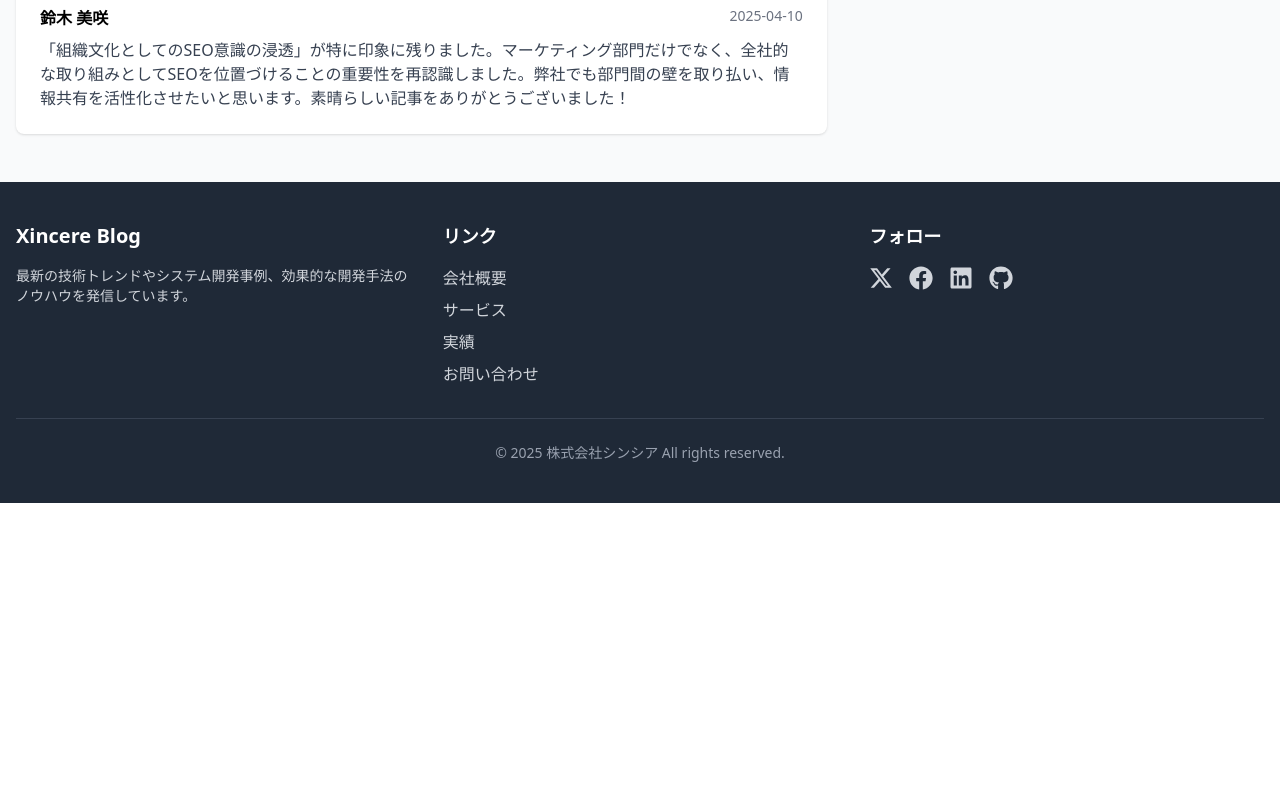
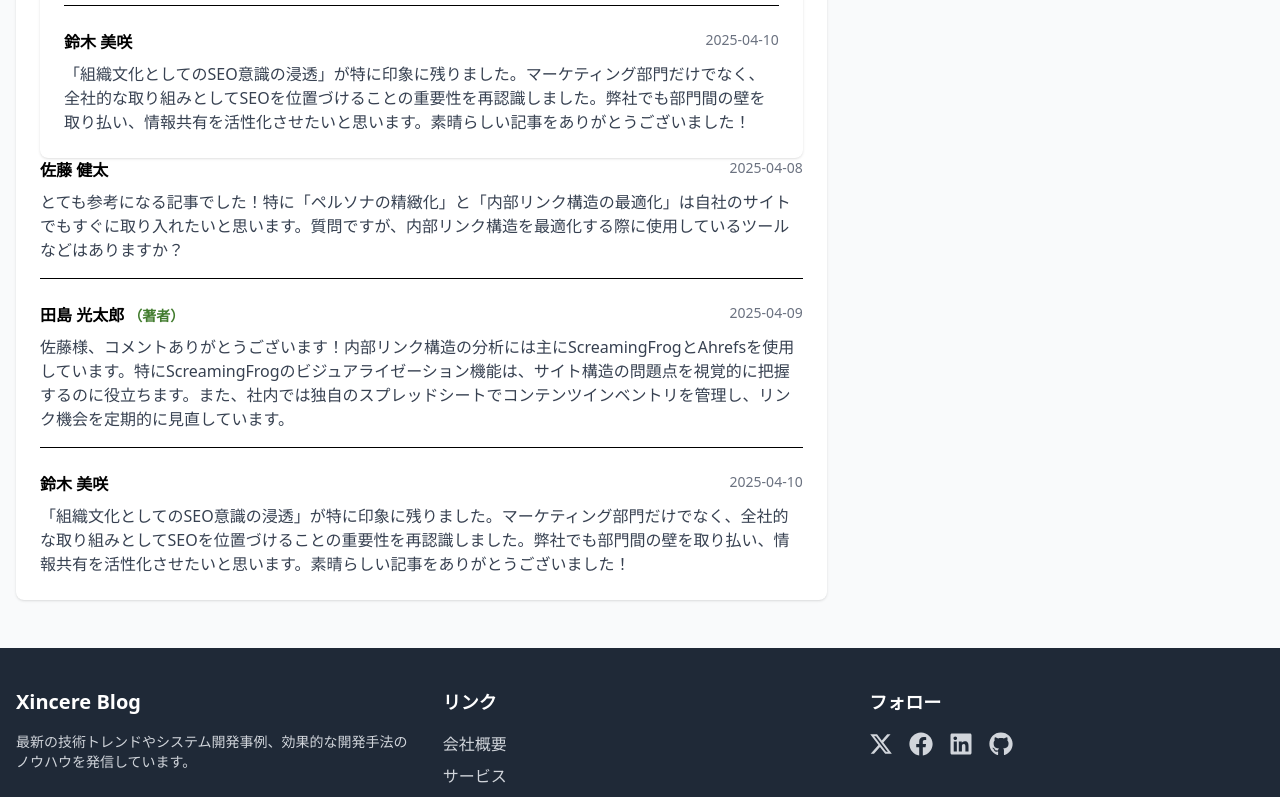
Before and after one commit to xincere-inc/xincere-blog, a Next.js app: page /articles/1 in a window 1280 px wide. Shown: the part 5707-6504 px from the top of the page. Before the commit the page ends 6210 px from the top, so only its background shows below. Built offline with nearby package versions, Linux system fonts and the light colour scheme; no server answers.

Commit message:
feat: comment submission api added with form

```diff
--- a/src/app/(public)/articles/[id]/page.tsx
+++ b/src/app/(public)/articles/[id]/page.tsx
@@ -261,8 +261,44 @@ const ArticleDetailPage = () => {
             ))}
           </div>
         </div>
+        {/*          コメントセクション */}
+        <div className="bg-white rounded-lg shadow-sm p-6">
+          <ArticleComments />
 
-        <ArticleComments />
+          {/* 既存コメント */}
+          <div className="space-y-6">
+            <div className="border-b pb-4">
+              <div className="flex justify-between mb-2">
+                <div className="font-bold">佐藤 健太</div>
+                <div className="text-sm text-gray-500">2025-04-08</div>
+              </div>
+              <p className="text-gray-700">
+                とても参考になる記事でした！特に「ペルソナの精緻化」と「内部リンク構造の最適化」は自社のサイトでもすぐに取り入れたいと思います。質問ですが、内部リンク構造を最適化する際に使用しているツールなどはありますか？
+              </p>
+            </div>
+            <div className="border-b pb-4">
+              <div className="flex justify-between mb-2">
+                <div className="font-bold">
+                  田島 光太郎{' '}
+                  <span className="text-primary text-sm">（著者）</span>
+                </div>
+                <div className="text-sm text-gray-500">2025-04-09</div>
+              </div>
+              <p className="text-gray-700">
+                佐藤様、コメントありがとうございます！内部リンク構造の分析には主にScreamingFrogとAhrefsを使用しています。特にScreamingFrogのビジュアライゼーション機能は、サイト構造の問題点を視覚的に把握するのに役立ちます。また、社内では独自のスプレッドシートでコンテンツインベントリを管理し、リンク機会を定期的に見直しています。
+              </p>
+            </div>
+            <div>
+              <div className="flex justify-between mb-2">
+                <div className="font-bold">鈴木 美咲</div>
+                <div className="text-sm text-gray-500">2025-04-10</div>
+              </div>
+              <p className="text-gray-700">
+                「組織文化としてのSEO意識の浸透」が特に印象に残りました。マーケティング部門だけでなく、全社的な取り組みとしてSEOを位置づけることの重要性を再認識しました。弊社でも部門間の壁を取り払い、情報共有を活性化させたいと思います。素晴らしい記事をありがとうございました！
+              </p>
+            </div>
+          </div>
+        </div>
       </div>
       {/* サイドバー */}
       <div className="w-full lg:w-1/3">
--- a/src/app/(public)/layout.tsx
+++ b/src/app/(public)/layout.tsx
@@ -1,18 +1,7 @@
 import Footer from '@/components/Footer';
 import Header from '@/components/Header';
 import { Providers } from '@/providers/provider';
-import { Geist, Geist_Mono } from 'next/font/google';
 import '../globals.css';
-
-const geistSans = Geist({
-  variable: '--font-geist-sans',
-  subsets: ['latin'],
-});
-
-const geistMono = Geist_Mono({
-  variable: '--font-geist-mono',
-  subsets: ['latin'],
-});
 
 export default function RootLayout({
   children,
--- a/src/app/layout.tsx
+++ b/src/app/layout.tsx
@@ -1,4 +1,5 @@
 import { Geist, Geist_Mono } from 'next/font/google';
+import { ToastContainer } from 'react-toastify';
 import './globals.css';
 
 const geistSans = Geist({
@@ -28,6 +29,7 @@ export default function RootLayout({
         className={`${geistSans.variable} ${geistMono.variable} antialiased`}
       >
         {children}
+        <ToastContainer />
       </body>
     </html>
   );
--- a/src/features/article-comments/ArticleComments.tsx
+++ b/src/features/article-comments/ArticleComments.tsx
@@ -1,6 +1,8 @@
 'use client';
 
+import ApiCommentArticle from '@/api/ApiCommentArticle';
 import { useSession } from 'next-auth/react';
+import { useParams } from 'next/navigation';
 import React, { useEffect, useState } from 'react';
 import { toast } from 'react-toastify';
 
@@ -16,6 +18,8 @@ interface CustomSession {
 }
 
 export default function ArticleComments() {
+  const params = useParams<{ id: string }>();
+
   const { data: session } = useSession() as { data: CustomSession | null };
 
   // State for form fields
@@ -70,16 +74,27 @@ export default function ArticleComments() {
 
     setSubmitting(true);
     try {
-      // TODO: Replace with API call (e.g., ApiArticle.submitComment)
-      console.log('Submitting comment:', formData);
-      toast.success('コメントが投稿されました！', {
-        position: 'bottom-right',
+      const response = await ApiCommentArticle.postComment({
+        articleId: Number(params.id),
+        content: formData.comment,
+        email: formData.email,
+        name: formData.name,
       });
-      // Reset comment field after submission
-      setFormData((prev) => ({
-        ...prev,
-        comment: '',
-      }));
+
+      if (response.status === 201) {
+        // Reset comment field after submission
+        setFormData((prev) => ({
+          ...prev,
+          comment: '',
+        }));
+        toast.success(response.data.message || 'Comment posted successfully', {
+          position: 'bottom-right',
+        });
+      } else {
+        toast.error(response.data.message || 'Failed to create tag', {
+          position: 'bottom-right',
+        });
+      }
     } catch (error) {
       console.error('Error submitting comment:', error);
       toast.error('コメントの投稿に失敗しました。', {
```
